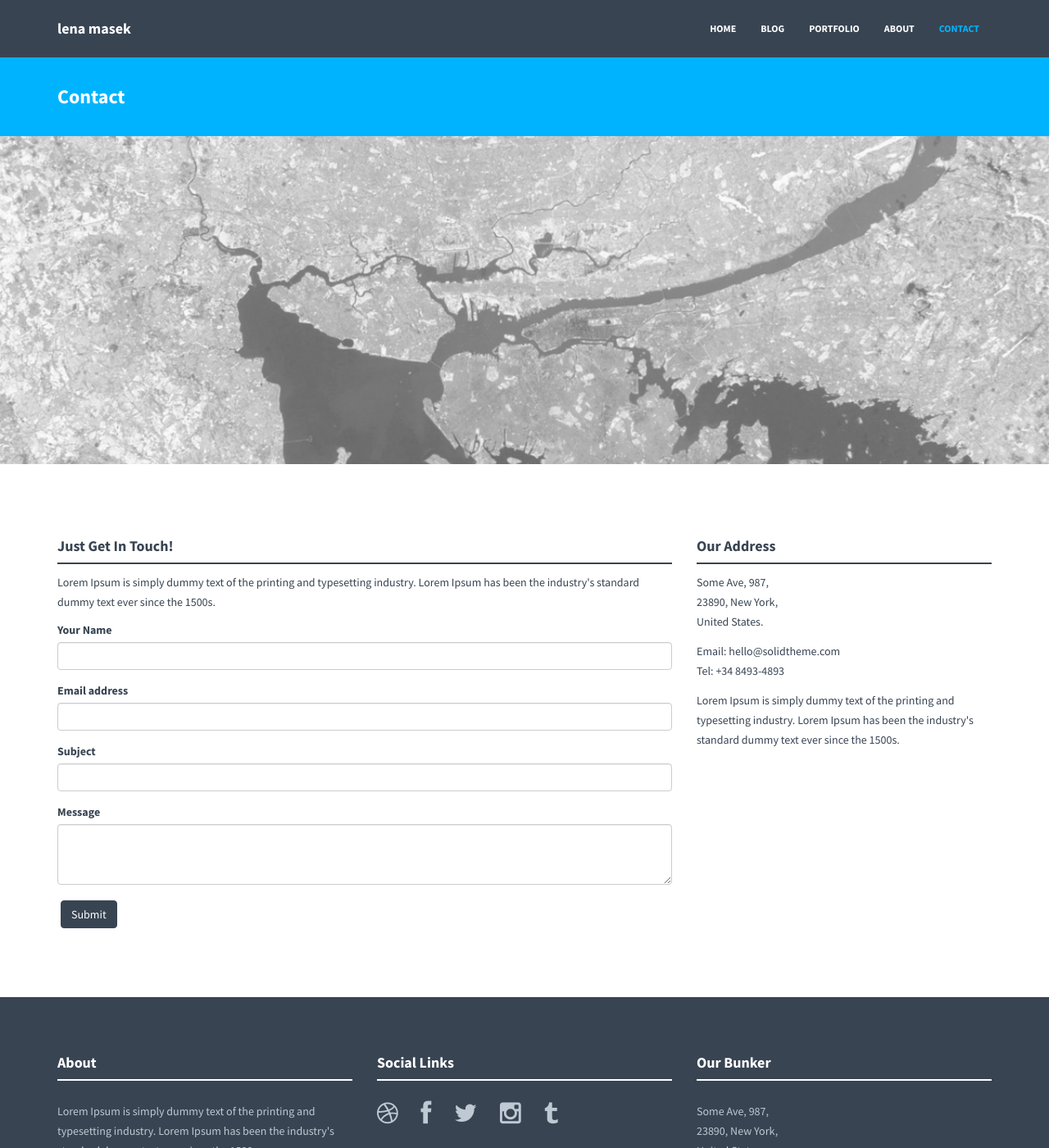
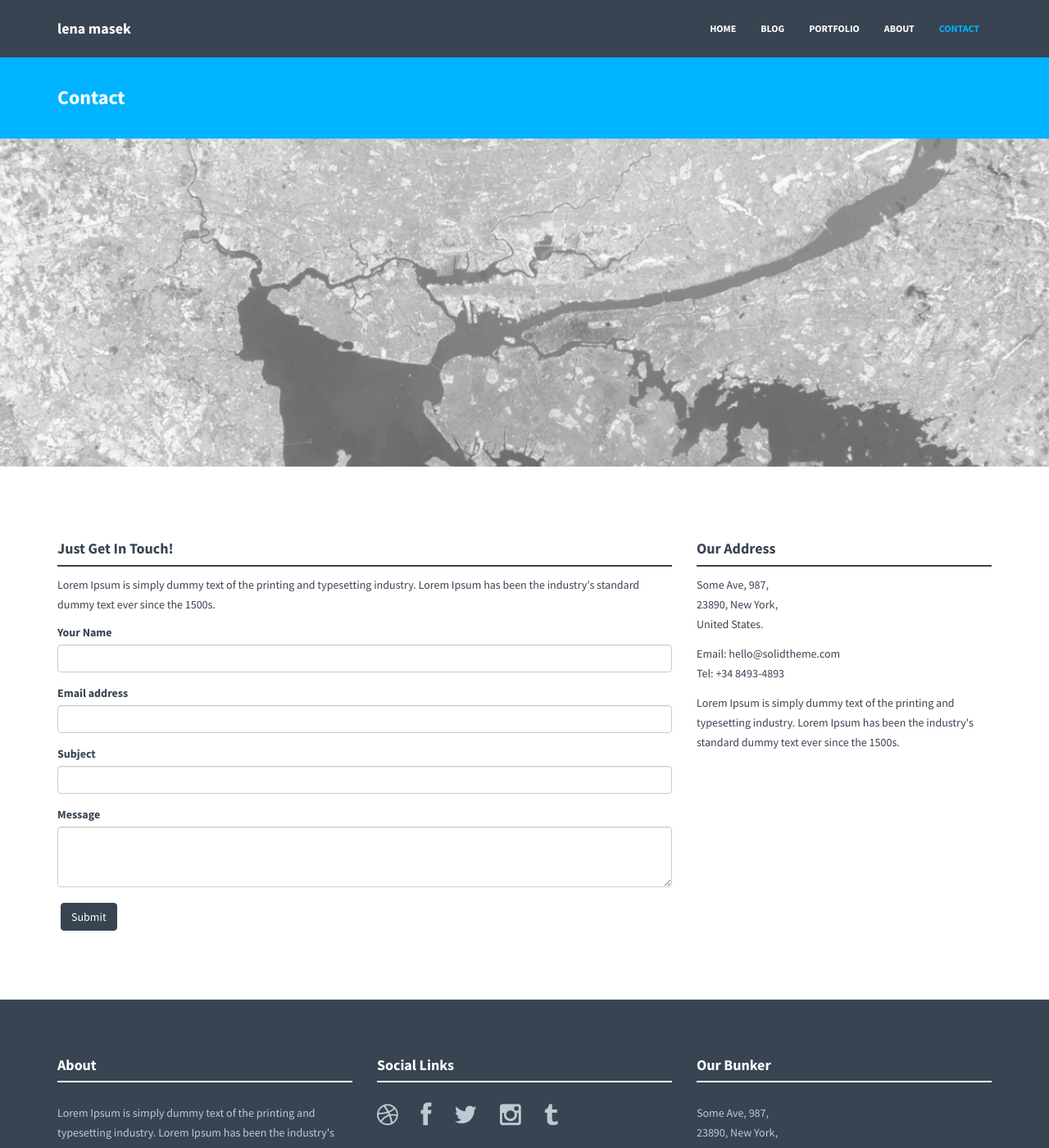
Before and after one commit to lenamasek/lenamasek.github.io, a Jekyll site: the page built from contact.html, in a window 1280 px wide and 1400 px high. Shown: the whole window at 82% size. Built offline with Jekyll 4.4.1, drawn with Linux system fonts in a browser that asks for light colours; nearby versions of some CDN libraries.

Commit message:
h3 line height change

```diff
--- a/_includes/css/style.css
+++ b/_includes/css/style.css
@@ -32,6 +32,10 @@
 h1, h2, h3, h4, h5, h6 {
 	font-family: 'Source Sans Pro', sans-serif;
 	font-weight: 700;
+}
+
+h3 {
+	line-height:1.2em;
 }
 
 p {
```
